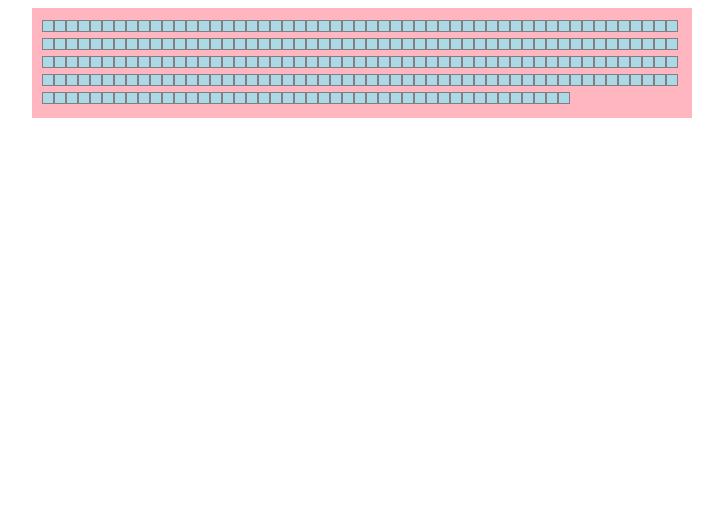
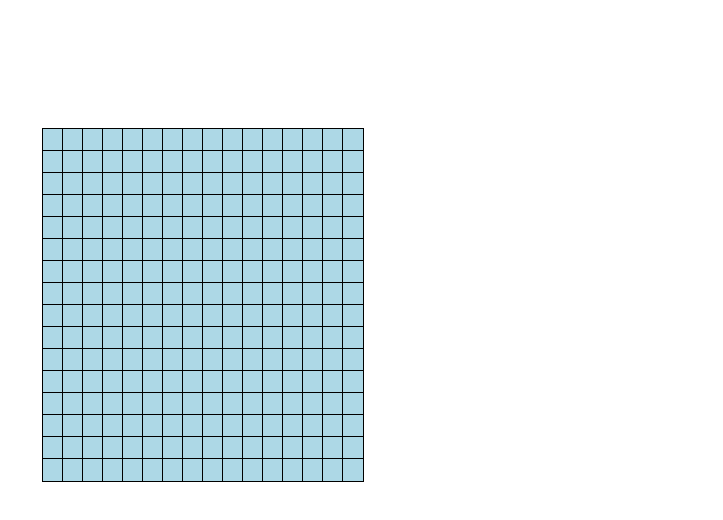
Before and after one commit to Peterjyc/Etch-a-Sketch, a plain HTML site: page index.html in a window 1280 px wide. Shown: the whole page, without its empty margins (278-1001 px from the left). Drawn offline with Linux system fonts and the light colour scheme.

Commit message:
completed creating 16x16 grid, 1/1 aspect ratio

```diff
--- a/index.html
+++ b/index.html
@@ -8,7 +8,7 @@
     <title>Etch-a-Sketch</title>
 </head>
 <body>
-    <div id="main"></div>
+    <div id="container"></div>
     <script src="script.js"></script>
 </body>
 </html>
--- a/script.js
+++ b/script.js
@@ -1,15 +1,8 @@
-function makeRows(rowNum){
-    for (let i = 1; i <= rowNum; i++){
-        for (let j = 1; j <= rowNum; j++){
-            var div = document.createElement("div");
-            div.style.width = "10px";
-            div.style.height = "10px";
-            div.style.background = "lightblue";
-            div.classList.add("cell");
-            document.getElementById("main").appendChild(div);
-        }
+for (let i = 1; i <= 16; i++){
+    for (let j = 1; j <= 16; j++){
+        var div = document.createElement("div");
+        div.style.background = "lightblue";
+        div.classList.add("cell");
+        document.getElementById("container").appendChild(div);
     }
-
 }
-
-makeRows(16);
--- a/styles.css
+++ b/styles.css
@@ -1,13 +1,26 @@
-#main {
+* {
+    border: 0;
+    padding: 0;
+    margin: 0;
+}
+#container {
     background-color: lightpink;
-    margin: auto;
-    padding: 10px;
-    width: 50vw;
+    display: grid;
+    grid-template-columns: 1fr 1fr 1fr 1fr 1fr 1fr 1fr 1fr 1fr 1fr 1fr 1fr 1fr 1fr 1fr 1fr;
+    grid-template-rows: 1fr 1fr 1fr 1fr 1fr 1fr 1fr 1fr 1fr 1fr 1fr 1fr 1fr 1fr 1fr 1fr;
+    margin-left: 25%;
+    margin-right: 25%;
+    margin-top: 10%;
+    margin-bottom: 25%;
+    width: 20vw;
+    aspect-ratio: 1/1;
 }
 
 .cell {
-    border: 1px solid gray;
-    min-width: 1px;
-    min-height: 2px;
     display: inline-block;
+    border: 1px solid black;
+    width: 100%;
+    height: 100%;
+    aspect-ratio: 1/1;
+
   }
```
